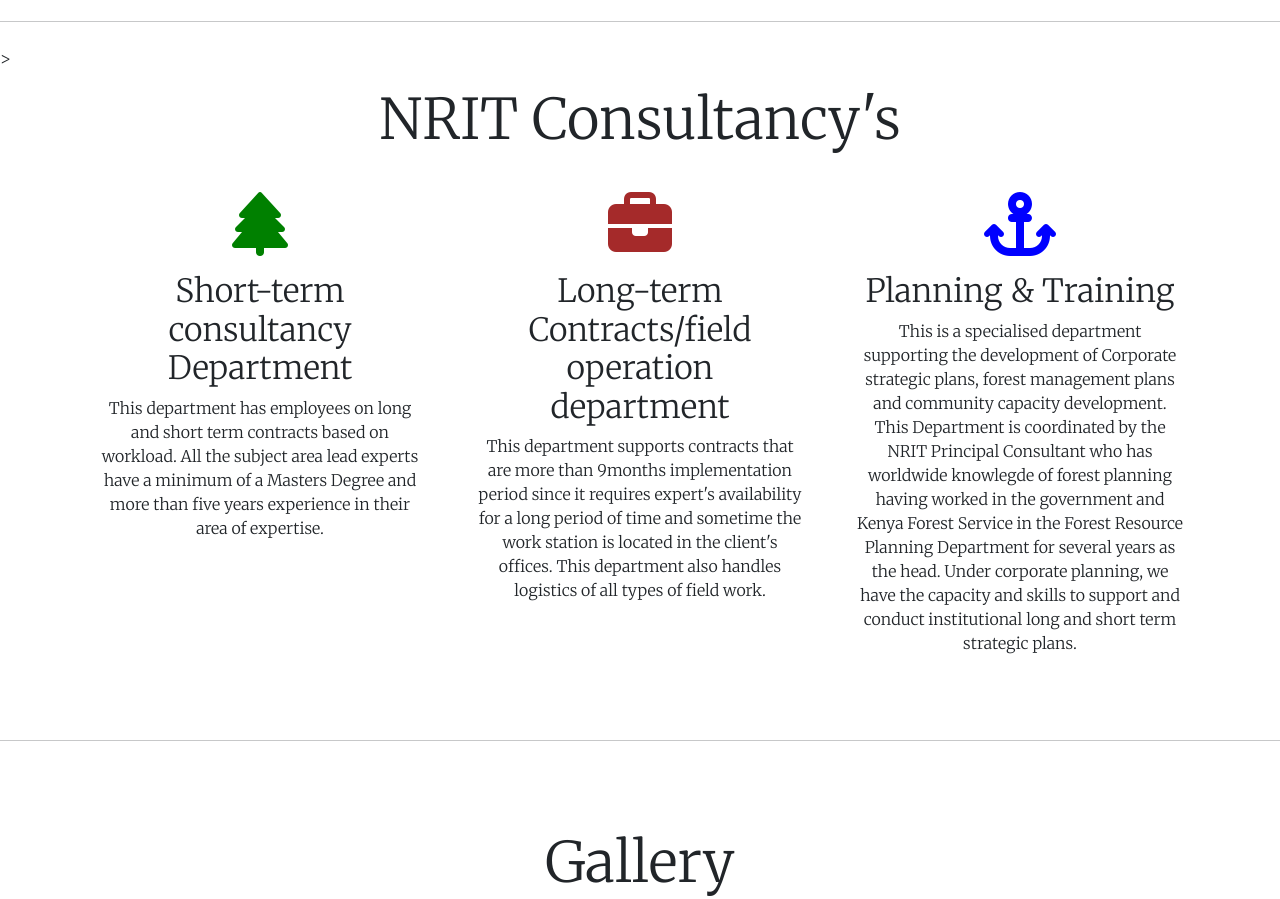
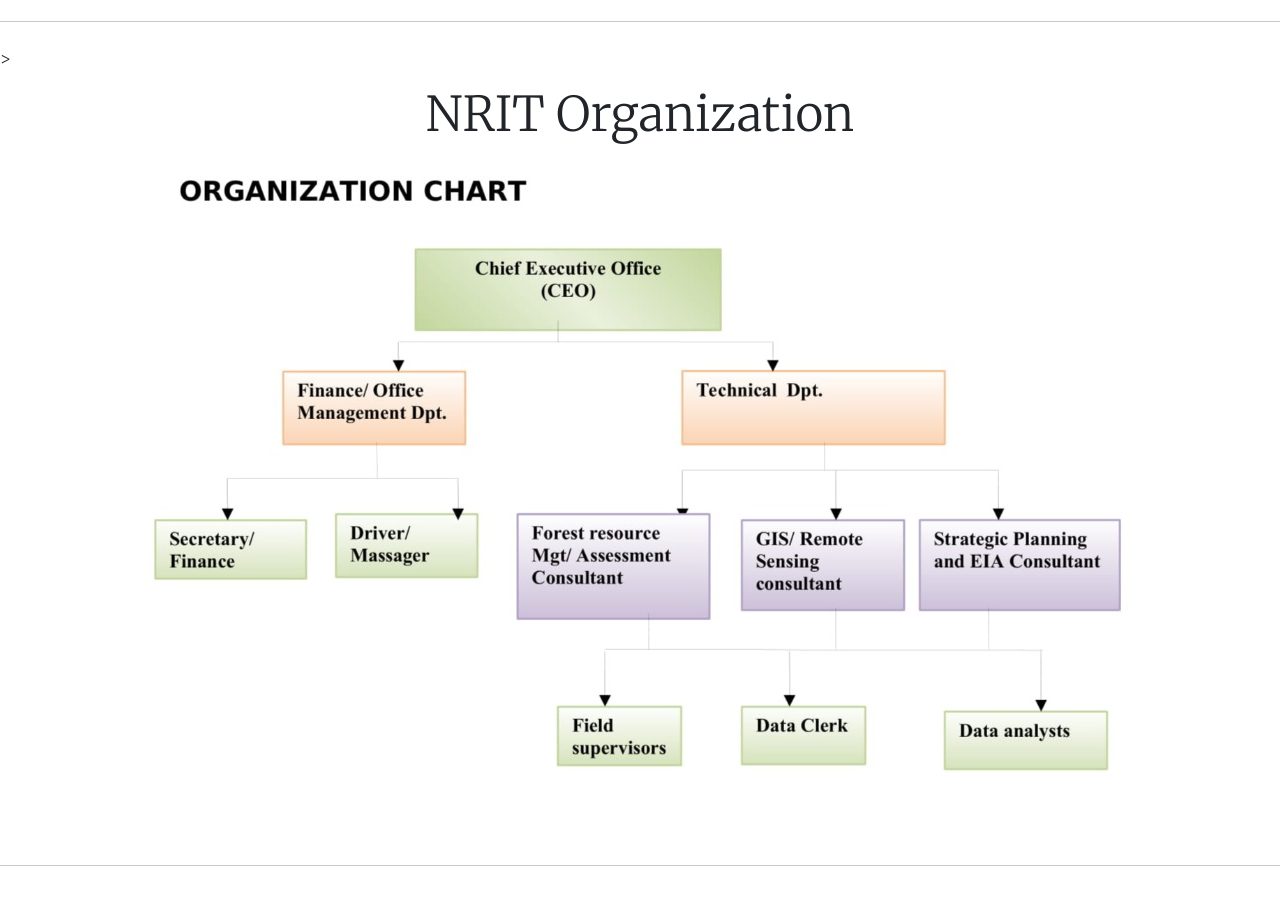
Before and after one commit to sammwaura/NRIT-website, a plain HTML site: page index.html in a window 1280 px wide. Shown: the part 970-1869 px from the top of the page. Drawn offline with nearby package versions, Linux system fonts and the light colour scheme; a script that the page names is missing.

Commit message:
add and modify files

```diff
--- a/index.html
+++ b/index.html
@@ -266,45 +266,8 @@
       <div class="work" id="work">
         <div class="container">
           <div class="section-title text-center">
-            <h3 class="display-4">NRIT Consultancy's</h3>
-          <!--  -->
-          <div class="row">
-            <div class="col-md-4">
-              <div class="work-box">
-                <div class="work-icon">
-                 <i class="fas fa-tree"></i>
-                </div>
-                <h2>Short-term consultancy Department</h2>
-                <p>This department has employees on long and short term contracts based on workload. All the subject area lead experts have a minimum of a Masters Degree and more than five years experience in their area of expertise.
-              </p>
-              </div>
-            </div>
-           <!--  -->
-           <div class="col-md-4">
-              <div class="work-box">
-                <div class="work-icon">
-                    <i class="fas fa-briefcase"></i>
-                </div>
-                <h2>Long-term Contracts/field operation department</h2>
-              <p>This department supports contracts that are more than 9months implementation period since it requires expert's availability for a long period of time and sometime the work station is located in the client's offices. This department also handles logistics of all types of field work.
-              </p>
-              </div>
-            </div>
-            <div class="col-md-4">
-              <div class="work-box">
-                <div class="work-icon">
-                  <i class="fas fa-anchor"></i>
-                </div>
-                <h2>Planning & Training</h2>
-                <p>
-                  This is a specialised department supporting the development of Corporate strategic plans, forest
-                  management plans and community capacity development. This Department is coordinated by the NRIT Principal Consultant
-                  who  has worldwide knowlegde of forest planning having worked in the government and Kenya Forest Service in the Forest Resource Planning Department for several years as the head. Under corporate planning, we have the capacity and skills to support and conduct institutional long and short term strategic plans.
-                </p>
-          </div>
-
-        </div>
-      </div>
+            <h3 class="display-5">NRIT Organization</h3>
+            <img src="./images/organization.jpg">
     </div>
   </div>
   <hr class="my-4">
@@ -319,7 +282,7 @@
           <h1 class="display-4">Gallery</h1>
         </div>
       </div>
-
+<!--
         <ul>
           <li class="list" data-filter="NRIT Functions">
             NRIT Functions
@@ -327,7 +290,7 @@
           <li class="list" data-filter="Consultancy Work">
             Consultancy Work
           </li>
-        </ul>
+        </ul> -->
 
       <!--  images-->
       <div class="row">
@@ -430,12 +393,12 @@
                 <hr class="light">
 
                   <p><a href="#about">About</a></p>
-                  <p><a href="#work">OurWork</a></p>
+                  <p><a href="#work">NRIT Consultancys</a></p>
                   <p><a href="#gallery">Gallery</a></p>
               </div>
               <div class="col-12">
                 <hr class="light-100">
-                <h5>&copy; wamichwemwaura.com</h5>
+                <h5>&copy; N R I T LTD</h5>
               </div>
             </div>
            </div>
```
Also changed, not shown: images/organization.jpg (added).
